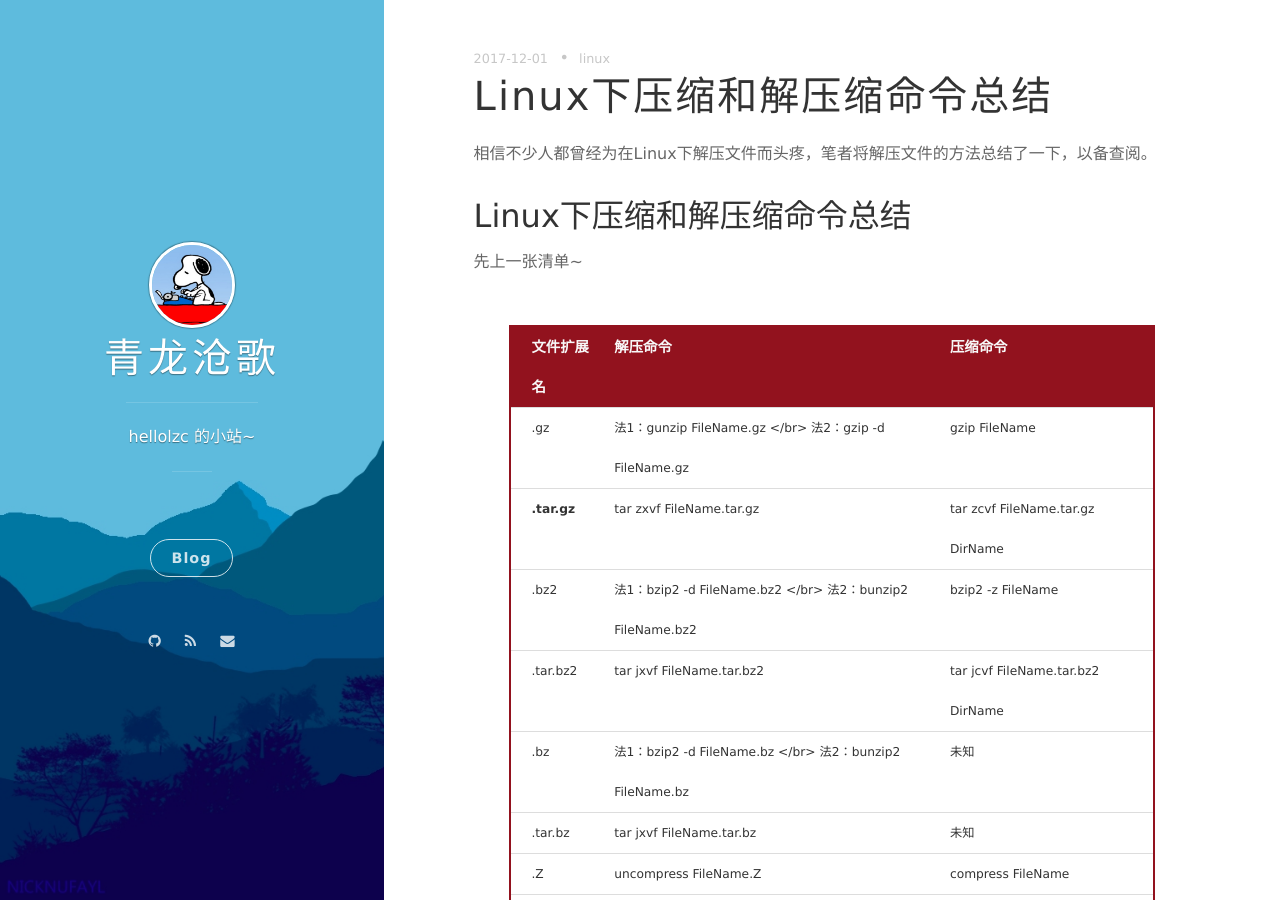
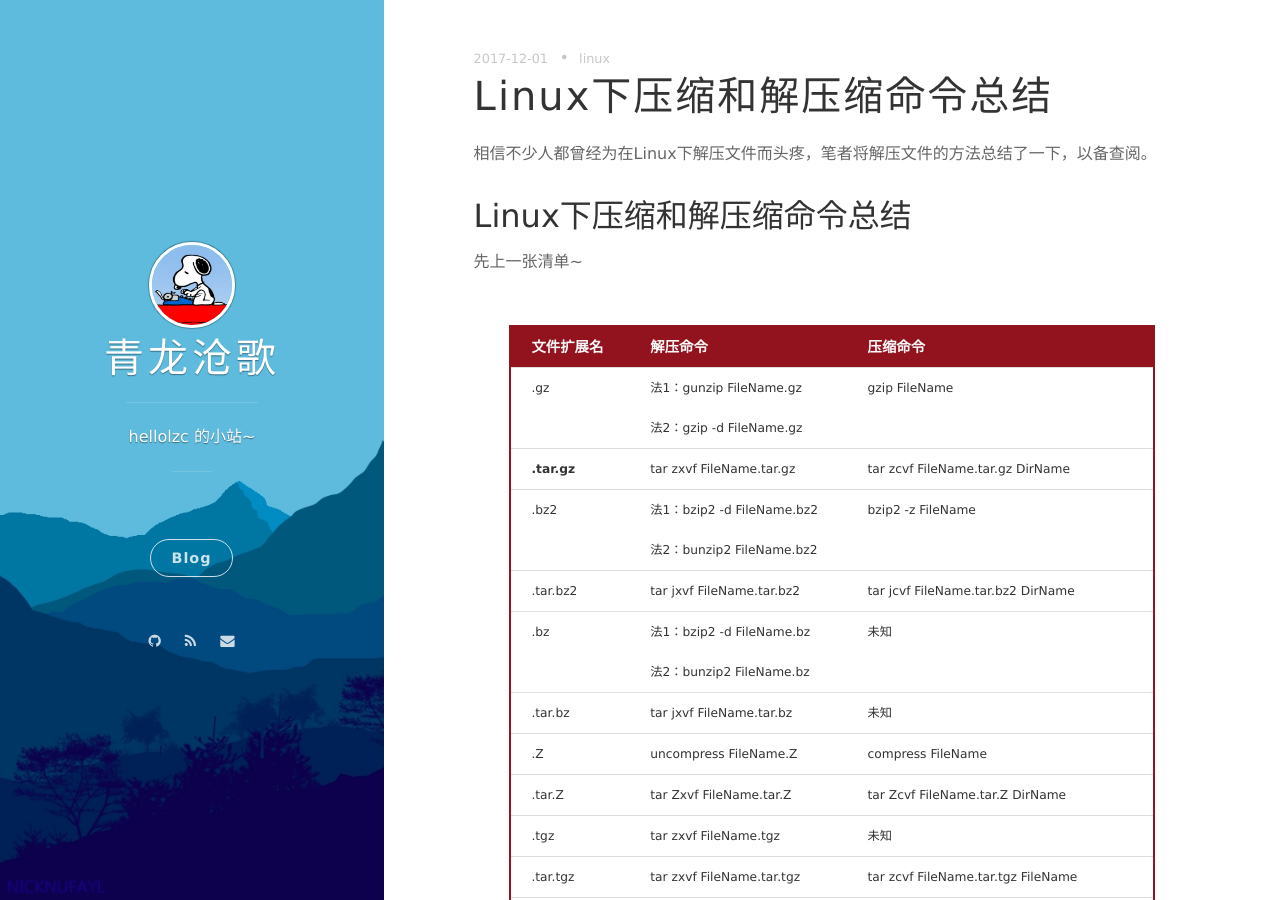
Before and after one commit to hellolzc/hellolzc.github.io, a Jekyll site: the page built from _posts/2017-12-01-summary-of-commands-for-unzip.md, in a window 1280 px wide and 900 px high. Built offline with Jekyll 4.4.1, drawn with Linux system fonts in a browser that asks for light colours; nearby versions of some CDN libraries; comment, search, counter and statistics services are not loaded.

Commit message:
add newline in table

```diff
--- a/_posts/2017-12-01-summary-of-commands-for-unzip.md
+++ b/_posts/2017-12-01-summary-of-commands-for-unzip.md
@@ -12,13 +12,13 @@ tags: linux
 
 先上一张清单~
 
-| 文件扩展名 | 解压命令                                                  | 压缩命令         |
-| :---------   | :--------------------------------------                   | :---------------------------  |
-| .gz          | 法1：gunzip FileName.gz </br> 法2：gzip -d FileName.gz     | gzip FileName           |
+| 文件扩展名     | 解压命令                                                  | 压缩命令         |
+| :---------   | :--------------------------------------                   | :---------------------- |
+| .gz          | 法1：gunzip FileName.gz <br> 法2：gzip -d FileName.gz      | gzip FileName           |
 | **.tar.gz**  | tar zxvf FileName.tar.gz                                  | tar zcvf FileName.tar.gz DirName |
-| .bz2         | 法1：bzip2 -d FileName.bz2 </br> 法2：bunzip2 FileName.bz2 | bzip2 -z FileName            |
+| .bz2         | 法1：bzip2 -d FileName.bz2 <br /> 法2：bunzip2 FileName.bz2 | bzip2 -z FileName            |
 | .tar.bz2     | tar jxvf FileName.tar.bz2                                 | tar jcvf FileName.tar.bz2 DirName |
-| .bz          | 法1：bzip2 -d FileName.bz </br> 法2：bunzip2 FileName.bz   | 未知                           |
+| .bz          | 法1：bzip2 -d FileName.bz <br> 法2：bunzip2 FileName.bz    | 未知                           |
 | .tar.bz      | tar jxvf FileName.tar.bz                                  | 未知                           |
 | .Z           | uncompress FileName.Z                                     | compress FileName              |
 | .tar.Z       | tar Zxvf FileName.tar.Z                                   | tar Zcvf FileName.tar.Z DirName |
```
